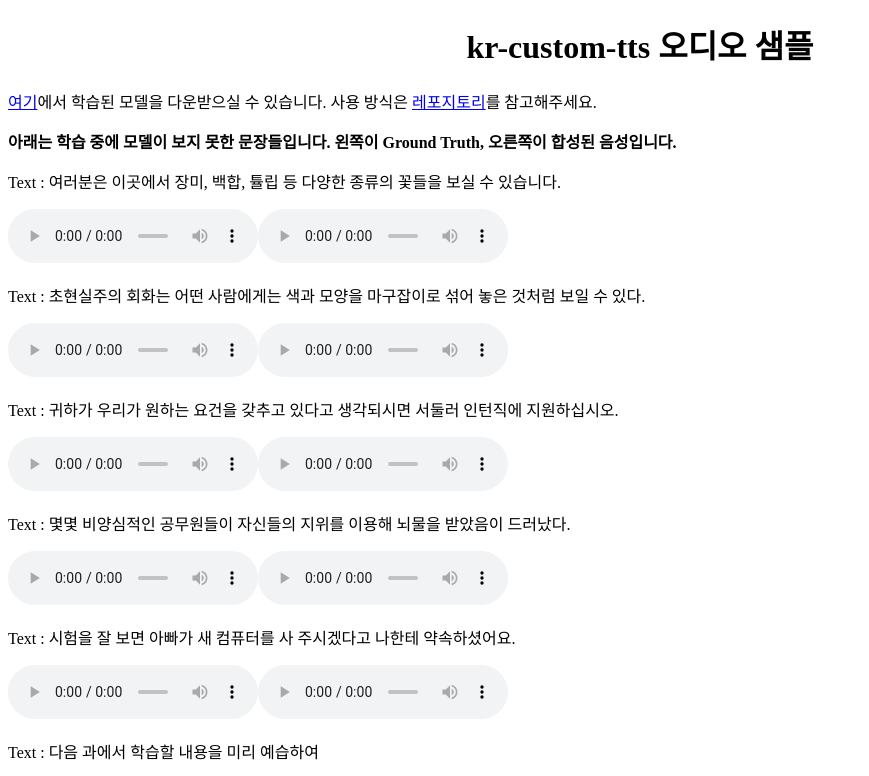
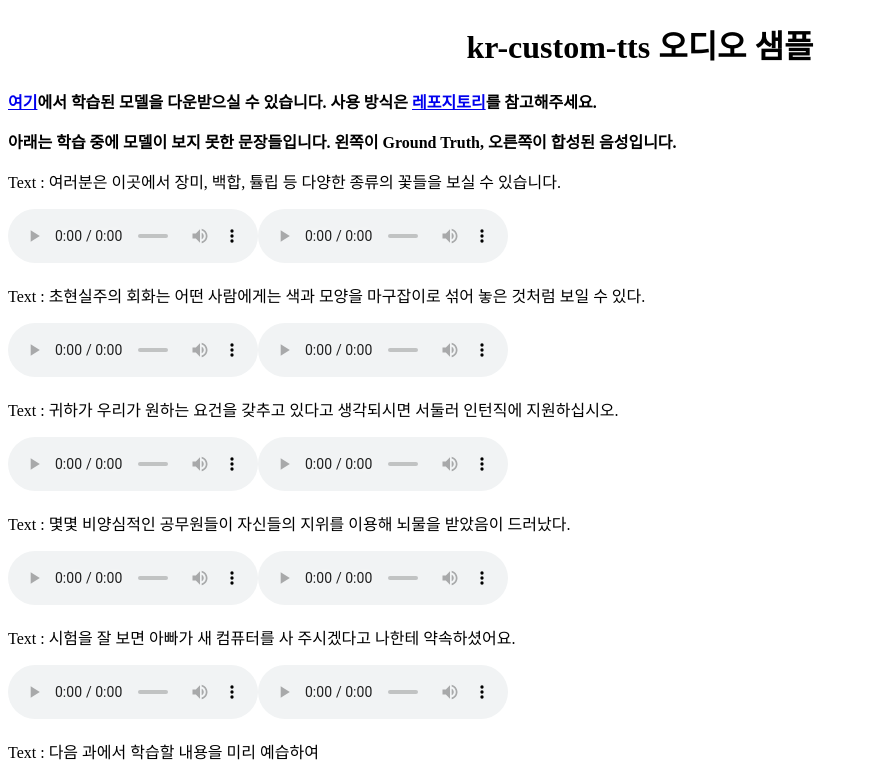
Before and after one commit to seastar105/seastar105.github.io, a plain HTML site: page index.html in a window 1280 px wide. Shown: the top 776 px of the page, without its empty margins (0-869 px from the left). Drawn offline with Linux system fonts and the light colour scheme.

Commit message:
Update index.html

```diff
--- a/index.html
+++ b/index.html
@@ -8,7 +8,7 @@
 
 <body>
     <center><h1>kr-custom-tts 오디오 샘플</h1></center>
-    <p><a href="https://drive.google.com/file/d/1uGtZqo16rEvB47gILlNq2tPshFxRf5-6/view?usp=sharing">여기</a>에서 학습된 모델을 다운받으실 수 있습니다. 사용 방식은 <a href="https://github.com/seastar105/kr-custom-tts-server">레포지토리</a>를 참고해주세요.</p>
+    <p><b><a href="https://drive.google.com/file/d/1uGtZqo16rEvB47gILlNq2tPshFxRf5-6/view?usp=sharing">여기</a>에서 학습된 모델을 다운받으실 수 있습니다. 사용 방식은 <a href="https://github.com/seastar105/kr-custom-tts-server">레포지토리</a>를 참고해주세요.</b></p>
     <p>
         <b>아래는 학습 중에 모델이 보지 못한 문장들입니다. 왼쪽이 Ground Truth, 오른쪽이 합성된 음성입니다.</b>
     </p>
```
